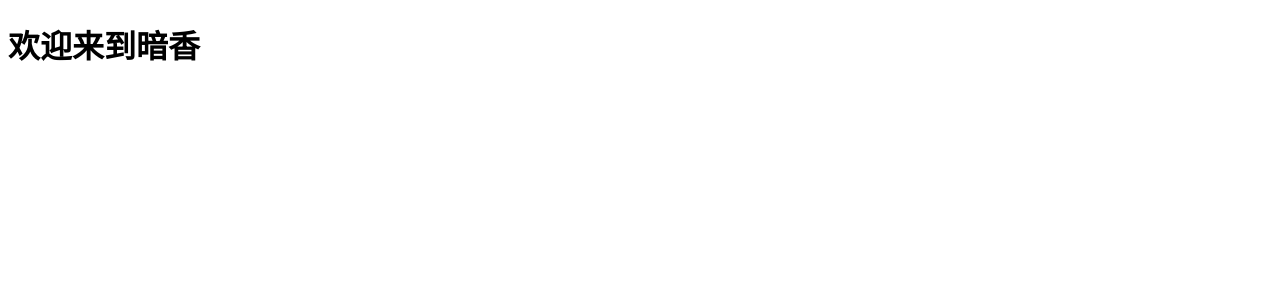
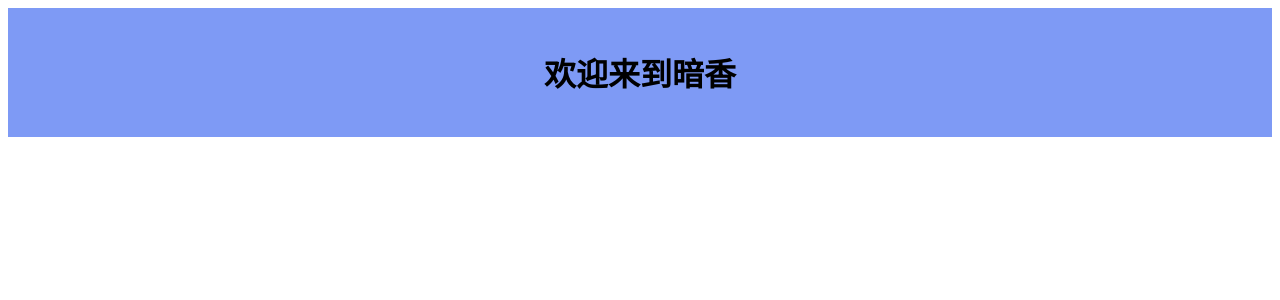
Before and after one commit to qn132/an-xiang, a React app: page / in a window 1280 px wide. Shown: the top 300 px of the page. Built offline with nearby package versions, Linux system fonts and the light colour scheme.

Commit message:
in richang 安装并配置 style-loader 和 css-loader。解决 Webpack 无法处理 CSS 文件

```diff
--- a/package.json
+++ b/package.json
@@ -19,7 +19,9 @@
     "@types/react": "^18.2.15",
     "@types/react-dom": "^18.2.7",
     "babel-loader": "^9.1.2",
+    "css-loader": "^7.1.2",
     "html-webpack-plugin": "^5.5.3",
+    "style-loader": "^4.0.0",
     "typescript": "^5.1.6",
     "webpack": "^5.88.2",
     "webpack-cli": "^5.1.4",
--- a/src/App.tsx
+++ b/src/App.tsx
@@ -1,4 +1,5 @@
 import React from 'react';
+import './css/App.css';
 
 function App() {
   return (
--- /dev/null
+++ b/src/css/App.css
@@ -0,0 +1,7 @@
+/* App的全局样式 */
+
+.App {
+  text-align: center;
+  background-color: #7e9af5;
+  padding: 20px;
+}
--- a/webpack.config.js
+++ b/webpack.config.js
@@ -17,7 +17,12 @@ module.exports = {
         test: /\.(ts|tsx)$/,
         exclude: /node_modules/,
         use: 'babel-loader'
-      }
+      },
+      // 新增 CSS 规则
+      {
+        test: /\.css$/,
+        use: ['style-loader', 'css-loader'],
+      },
     ]
   },
   plugins: [
```
Also changed, not shown: 1 other file (tests, documents, lock files or other folders).
